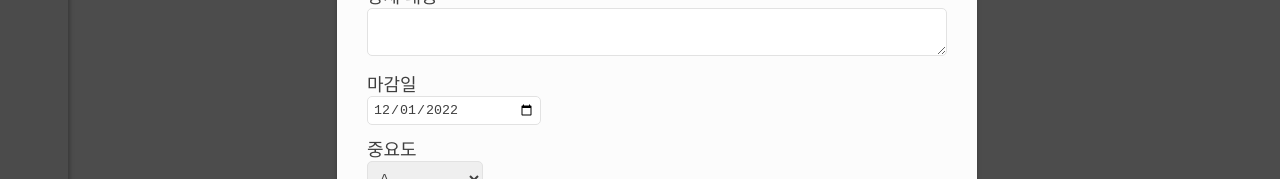
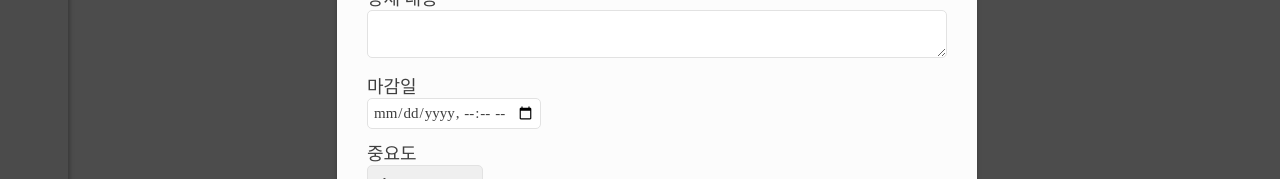
Before and after one commit to boostcampwm-2022/web20-OAO, a React (Vite) app in the folder client/: page /todos in a window 1280 px wide. Both pictures are taken after a click on the button 1176 px from the left and 721 px from the top of the page. Shown: the part 236-415 px from the top of the page. Built offline with nearby package versions, Linux system fonts and the light colour scheme.

Commit message:
feat: todo modal로 create/edit시 until의 시간 지정 구현

```diff
--- a/client/src/components/todos/LabeledInput.tsx
+++ b/client/src/components/todos/LabeledInput.tsx
@@ -1,7 +1,7 @@
 import { ReactElement, useState, memo } from 'react';
 import Text from '@components/Text';
 import { PRIMARY_COLORS, TABLE_MODALS } from '@util/Constants';
-import { getTodayDate } from '@util/Common';
+import { getTodayDate, gethhmmFormat } from '@util/Common';
 
 import styled from 'styled-components';
 import Select from '@components/Select';
@@ -42,7 +42,7 @@ const Wrapper = styled.div`
       width: 100%;
     }
   }
-  > input[type='date'] {
+  > input[type='datetime-local'] {
     &:last-child {
       width: 30%;
     }
@@ -74,13 +74,29 @@ const LabeledInput = ({ label, maxLength, type, id }: InputProps): ReactElement
     return setDateInput(value);
   };
 
+  const blockUntilDateAtCreateMode = (): string => {
+    const todayDate = getTodayDate();
+    const nowTime = gethhmmFormat(new Date());
+    if (modalType === TABLE_MODALS.create) {
+      return todayDate + 'T' + nowTime;
+    } else return '';
+  };
+
   return (
     <Wrapper>
       <Text text={label} fontFamily={'SanSerif'} fontSize={'18px'} color={darkGray} fontWeight={'500'} />
       {type === 'text' && <input value={input} onChange={handleOnChangeText} type={type} id={id} />}
       {type === 'textarea' && <textarea id={id} />}
       {type === 'select' && <Select options={['A', 'B', 'C']} id={id} />}
-      {type === 'date' && <input type="date" value={dateInput} id={id} onChange={handleOnChangeDate} />}
+      {type === 'datetime-local' && (
+        <input
+          type="datetime-local"
+          value={dateInput}
+          id={id}
+          onChange={handleOnChangeDate}
+          min={blockUntilDateAtCreateMode()}
+        />
+      )}
     </Wrapper>
   );
 };
--- a/client/src/container/todos/TableModal.tsx
+++ b/client/src/container/todos/TableModal.tsx
@@ -37,7 +37,7 @@ const Wrapper = styled.div<WrapperProps>`
   input {
     width: 100%;
     color: ${darkGray};
-    front-family: 'SanSerif'
+    font-family: 'SanSerif';
     font-size: 15px;
     padding: 5px;
     border: 1px solid ${lightGray};
--- a/client/src/util/Constants.ts
+++ b/client/src/util/Constants.ts
@@ -68,7 +68,7 @@ export enum TABLE_MODALS {
 export const MODAL_INPUT_LIST = [
   { label: '제목', maxLength: 50, type: 'text' },
   { label: '상세 내용', maxLength: Number.MAX_VALUE, type: 'textarea' },
-  { label: '마감일', type: 'date', maxLength: -1 },
+  { label: '마감일', type: 'datetime-local', maxLength: -1 },
   { label: '중요도', type: 'select', maxLength: -1 },
   { label: '먼저 할 일', maxLength: Number.MAX_VALUE, type: 'textarea' },
   { label: '이어서 할 일', maxLength: Number.MAX_VALUE, type: 'textarea' },
```
